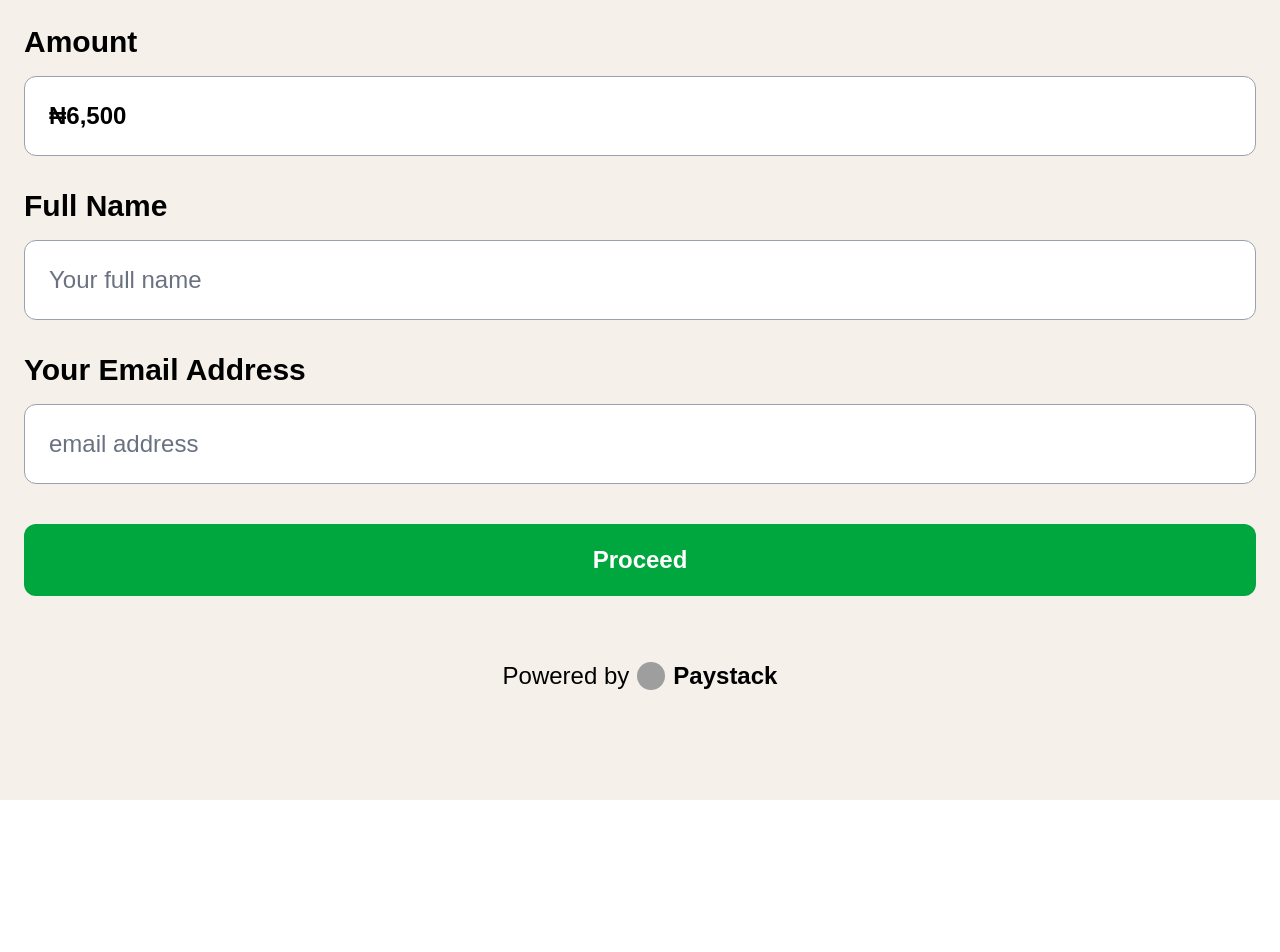
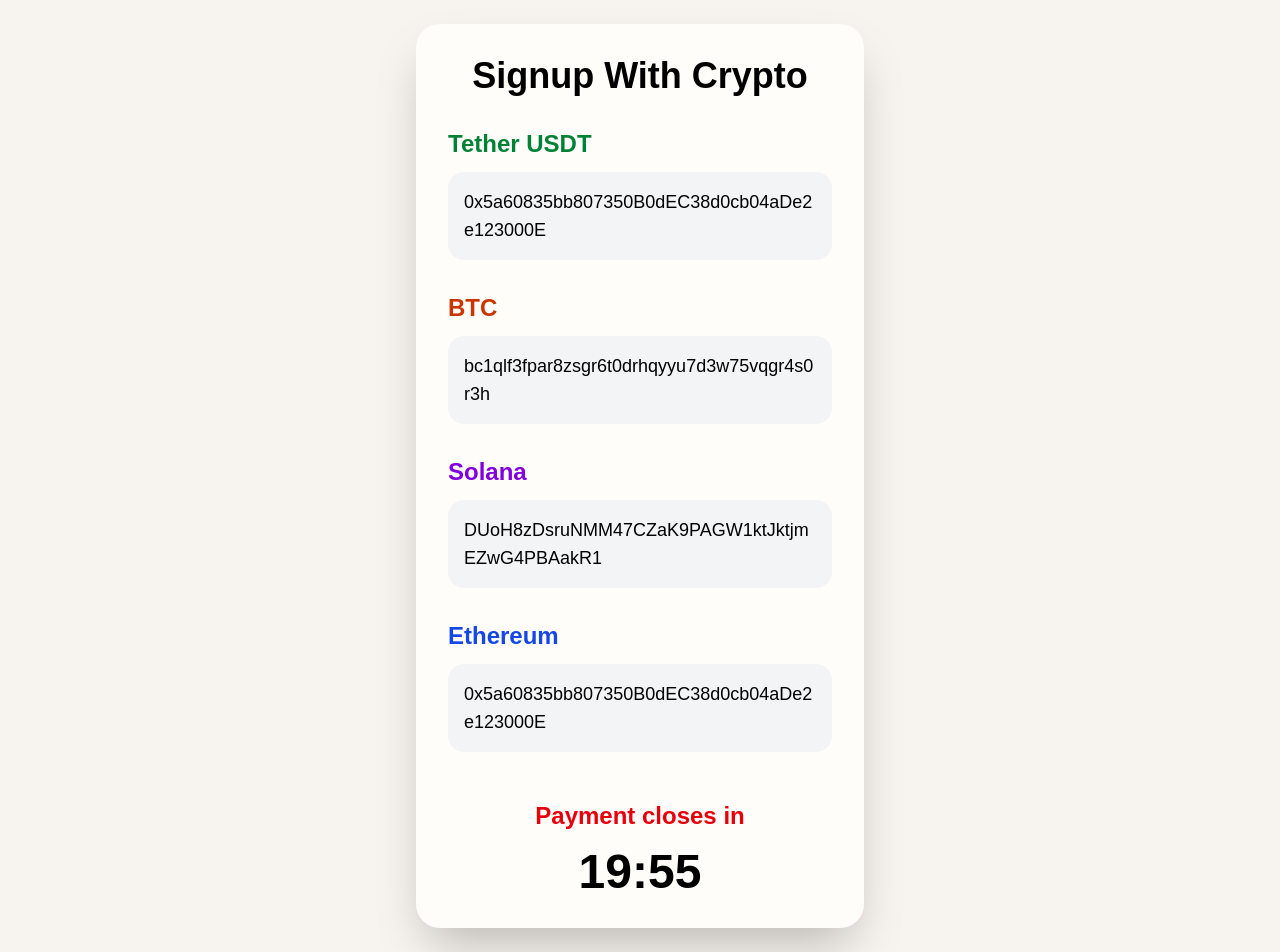
Before and after one commit to excelo7/cashtube2, a Next.js app: page /payment in a window 1280 px wide. Before the commit the page ends 800 px from the top, so only its background shows below. Built offline with nearby package versions, Linux system fonts and the light colour scheme; grey boxes are pictures that could not be loaded.

Commit message:
crypto payment page

```diff
--- a/app/payment/page.tsx
+++ b/app/payment/page.tsx
@@ -1,321 +1,87 @@
-"use client";
+"use client"
 
-import { useState } from "react";
+import { useEffect, useState } from "react"
 
 export default function PaymentPage() {
-  const [email, setEmail] = useState("");
-  const [showTransfer, setShowTransfer] = useState(false);
-  const [showLoading, setShowLoading] = useState(false);
-  const [paymentDone, setPaymentDone] = useState(false);
-  const [showCode, setShowCode] = useState(false);
+  const [timeLeft, setTimeLeft] = useState(1200)
 
-  const copyAmount = () => {
-    navigator.clipboard.writeText("6500");
-    alert("Amount copied");
-  };
+  useEffect(() => {
+    if (timeLeft <= 0) return
 
-  const copyAccount = () => {
-    navigator.clipboard.writeText("2045641769");
-    alert("Account number copied");
-  };
+    const timer = setInterval(() => {
+      setTimeLeft((prev) => prev - 1)
+    }, 1000)
 
-  const handlePayment = () => {
-    setShowLoading(true);
+    return () => clearInterval(timer)
+  }, [timeLeft])
 
-    setTimeout(() => {
-      setShowLoading(false);
-      setPaymentDone(true);
-    }, 15000);
-  };
+  const minutes = Math.floor(timeLeft / 60)
+  const seconds = timeLeft % 60
 
   return (
-    <main className="min-h-screen bg-[#f5f1ea] p-6">
+    <main className="min-h-screen bg-[#f7f4ef] flex items-center justify-center p-6">
+      <div className="w-full max-w-md bg-[#fffdf9] rounded-3xl shadow-2xl p-8">
 
-      {!showTransfer && !showLoading && !paymentDone && (
-        <div>
+        <h1 className="text-4xl font-bold text-center text-black mb-8">
+          Signup With Crypto
+        </h1>
 
-          <div className="mb-8">
-            <h2 className="text-3xl text-black font-semibold mb-4">
-              Amount
+        <div className="space-y-8">
+
+          <div>
+            <h2 className="text-2xl font-bold text-green-700 mb-3">
+              Tether USDT
             </h2>
 
-            <input
-              type="text"
-              value="₦6,500"
-              readOnly
-              className="w-full h-20 rounded-xl border border-gray-400 px-6 text-2xl bg-white text-black font-bold"
-            />
-          </div>
-
-          <div className="mb-8">
-            <h2 className="text-3xl text-black font-semibold mb-4">
-              Full Name
-            </h2>
-
-            <input
-              type="text"
-              placeholder="Your full name"
-              className="w-full h-20 rounded-xl border border-gray-400 px-6 text-2xl bg-white text-black placeholder:text-gray-500"
-            />
-          </div>
-
-          <div className="mb-10">
-            <h2 className="text-3xl text-black font-semibold mb-4">
-              Your Email Address
-            </h2>
-
-            <input
-              type="email"
-              placeholder="email address"
-              value={email}
-              onChange={(e) => setEmail(e.target.value)}
-              className="w-full h-20 rounded-xl border border-gray-400 px-6 text-2xl bg-white text-black placeholder:text-gray-500"
-            />
-          </div>
-
-          <button
-            onClick={() => setShowTransfer(true)}
-            className="w-full bg-green-600 text-white text-2xl font-bold py-5 rounded-xl"
-          >
-            Proceed
-          </button>
-
-          <div className="mt-16 flex justify-center items-center gap-2">
-            <p className="text-2xl text-black">
-              Powered by
-            </p>
-
-            <img
-              src="https://upload.wikimedia.org/wikipedia/commons/0/0f/Paystack_Twitter.jpg"
-              alt="paystack"
-              className="w-7 h-7 rounded-full"
-            />
-
-            <p className="text-2xl text-black font-semibold">
-              Paystack
-            </p>
-          </div>
-
-        </div>
-      )}
-
-      {showTransfer && !showLoading && !paymentDone && (
-        <div>
-
-          <div className="flex justify-between items-center mb-10">
-            <h1 className="text-2xl text-black font-semibold">
-              Bank Transfer
-            </h1>
-
-            <button
-              onClick={() => setShowTransfer(false)}
-              className="text-red-500 text-2xl"
-            >
-              Cancel
-            </button>
-          </div>
-
-          <div className="flex justify-between items-center mb-16">
-            <img
-              src="https://upload.wikimedia.org/wikipedia/commons/0/0f/Paystack_Twitter.jpg"
-              alt="paystack"
-              className="w-16 h-16 rounded-full"
-            />
-
-            <div className="text-right">
-              <h2 className="text-4xl font-bold text-black">
-                NGN 6,500
-              </h2>
-
-              <p className="text-2xl text-black mt-2">
-                {email}
-              </p>
+            <div className="bg-gray-100 p-4 rounded-2xl break-all text-black text-lg">
+              0x5a60835bb807350B0dEC38d0cb04aDe2e123000E
             </div>
           </div>
 
-          <h2 className="text-3xl text-black leading-relaxed mb-12 font-medium">
-            Proceed to your bank app to complete this Transfer
-          </h2>
+          <div>
+            <h2 className="text-2xl font-bold text-orange-700 mb-3">
+              BTC
+            </h2>
 
-          <div className="border border-gray-500 p-8 bg-[#f5f1ea]">
-
-            <div className="mb-10">
-              <p className="text-2xl text-black mb-2">
-                Amount
-              </p>
-
-              <div className="flex justify-between items-center">
-                <h2 className="text-4xl font-bold text-black">
-                  NGN 6,500
-                </h2>
-
-                <button
-                  onClick={copyAmount}
-                  className="bg-green-600 text-white px-6 py-2 text-xl rounded-lg"
-                >
-                  Copy
-                </button>
-              </div>
-            </div>
-
-            <div className="mb-10">
-              <p className="text-2xl text-black mb-2">
-                Account Number
-              </p>
-
-              <div className="flex justify-between items-center">
-                <h2 className="text-4xl font-bold text-black">
-                  2045641769
-                </h2>
-
-                <button
-                  onClick={copyAccount}
-                  className="bg-green-600 text-white px-6 py-2 text-xl rounded-lg"
-                >
-                  Copy
-                </button>
-              </div>
-            </div>
-
-            <div className="mb-10">
-              <p className="text-2xl text-black mb-2">
-                Bank Name
-              </p>
-
-              <h2 className="text-4xl font-bold text-black">
-                Paga Bank
-              </h2>
-            </div>
-
-            <div className="mb-14">
-              <p className="text-2xl text-black mb-2">
-                Account Name
-              </p>
-
-              <h2 className="text-4xl font-bold text-black">
-                Abdullahi Muhammad
-              </h2>
-            </div>
-
-            <div className="border-t border-gray-500 pt-10">
-              <p className="text-2xl text-black mb-10">
-                Pay to this specific account and get your access code
-              </p>
-
-              <button
-                onClick={handlePayment}
-                className="w-full bg-green-600 text-white text-2xl py-5 rounded-xl font-bold"
-              >
-                I have made this bank transfer
-              </button>
-            </div>
-
-          </div>
-        </div>
-      )}
-
-      {showLoading && (
-        <div>
-
-          <div className="flex justify-between items-center mb-10">
-            <h1 className="text-2xl text-black font-semibold">
-              Bank Transfer
-            </h1>
-
-            <button className="text-red-500 text-2xl">
-              Cancel
-            </button>
-          </div>
-
-          <div className="flex justify-between items-center mb-16">
-            <img
-              src="https://upload.wikimedia.org/wikipedia/commons/0/0f/Paystack_Twitter.jpg"
-              alt="paystack"
-              className="w-16 h-16 rounded-full"
-            />
-
-            <div className="text-right">
-              <h2 className="text-4xl font-bold text-black">
-                NGN 6,500
-              </h2>
-
-              <p className="text-2xl text-black mt-2">
-                {email}
-              </p>
+            <div className="bg-gray-100 p-4 rounded-2xl break-all text-black text-lg">
+              bc1qlf3fpar8zsgr6t0drhqyyu7d3w75vqgr4s0r3h
             </div>
           </div>
 
-          <h2 className="text-3xl text-black leading-relaxed mb-20 font-medium">
-            Proceed to your bank app to complete this Transfer
-          </h2>
+          <div>
+            <h2 className="text-2xl font-bold text-purple-700 mb-3">
+              Solana
+            </h2>
 
-          <div className="flex flex-col items-center justify-center mb-20">
-
-            <div className="w-20 h-20 border-[10px] border-gray-300 border-t-green-600 rounded-full animate-spin mb-10"></div>
-
-            <p className="text-3xl text-black text-center">
-              Wait while we confirm your payment...
-            </p>
-          </div>
-
-          <div className="bg-gray-100 border border-gray-300 p-8 mb-10">
-            <div className="flex justify-between items-center">
-              <p className="text-3xl text-black">
-                Payment Made
-              </p>
-
-              <div className="w-8 h-8 border-2 border-green-500 rounded-md"></div>
+            <div className="bg-gray-100 p-4 rounded-2xl break-all text-black text-lg">
+              DUoH8zDsruNMM47CZaK9PAGW1ktJktjmEZwG4PBAakR1
             </div>
           </div>
 
-          <div className="bg-gray-100 border border-gray-300 p-8">
-            <div className="flex justify-between items-center">
-              <p className="text-3xl text-black">
-                Confirming Payment
-              </p>
+          <div>
+            <h2 className="text-2xl font-bold text-blue-700 mb-3">
+              Ethereum
+            </h2>
 
-              <div className="w-10 h-10 border-[6px] border-gray-300 border-t-green-600 rounded-full animate-spin"></div>
+            <div className="bg-gray-100 p-4 rounded-2xl break-all text-black text-lg">
+              0x5a60835bb807350B0dEC38d0cb04aDe2e123000E
             </div>
           </div>
 
         </div>
-      )}
 
-      {paymentDone && (
-        <div className="text-center pt-20">
-
-          <div className="w-72 h-72 bg-green-500 rounded-full mx-auto flex items-center justify-center">
-            <span className="text-white text-[150px]">
-              ✓
-            </span>
-          </div>
-
-          <h1 className="text-green-600 text-6xl font-bold mt-12">
-            PAYMENT CONFIRMED
-          </h1>
-
-          <p className="text-2xl text-black mt-8">
-            Your payment has been confirmed successfully
+        <div className="mt-12 text-center">
+          <p className="text-2xl font-bold text-red-600">
+            Payment closes in
           </p>
 
-          {!showCode && (
-            <button
-              onClick={() => setShowCode(true)}
-              className="mt-14 bg-green-600 text-white text-2xl px-10 py-5 rounded-xl font-bold"
-            >
-              Reveal Code
-            </button>
-          )}
+          <div className="mt-4 text-5xl font-extrabold text-black">
+            {String(minutes).padStart(2, "0")}:
+            {String(seconds).padStart(2, "0")}
+          </div>
+        </div>
 
-          {showCode && (
-            <div className="mt-14 bg-white border border-gray-400 rounded-xl p-8 text-6xl font-bold tracking-[20px] text-black">
-              81636
-            </div>
-          )}
-
-        </div>
-      )}
-
+      </div>
     </main>
-  );
+  )
 }
```
Also changed, not shown: 1 other file (tests, documents, lock files or other folders).
